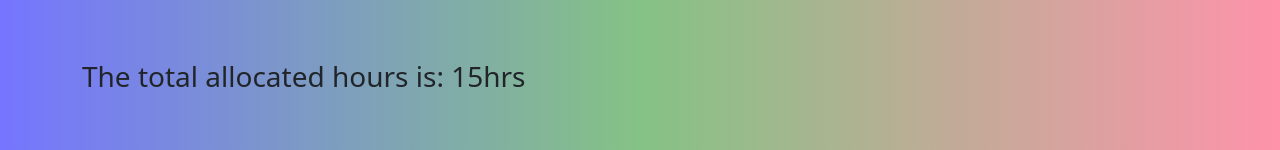
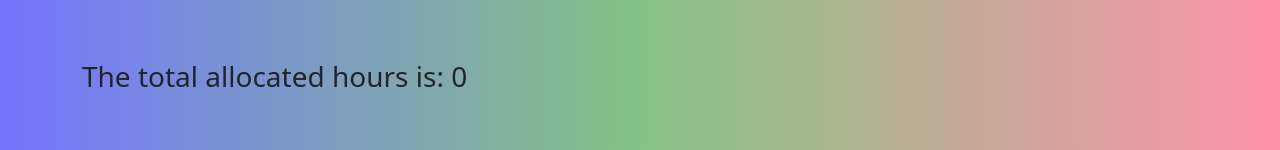
Before and after one commit to prateekkhindri/react-not-to-do-list, a React (Create React App) app: page / in a window 1280 px wide. Shown: the part 343-493 px from the top of the page. Built offline with nearby package versions, Linux system fonts and the light colour scheme.

Commit message:
Total badList and taskList calculation

```diff
--- a/src/App.js
+++ b/src/App.js
@@ -7,16 +7,14 @@ import { TaskList } from "./components/task-list/TaskList";
 import { BadList } from "./components/task-list/BadList";
 import { Title } from "./components/title/Title";
 
+const weeklyHrs = 24 * 7;
+
 const App = () => {
   // 2. State to store all the task Lists values, we create a function addToTaskList
   const [taskList, setTaskList] = useState([]);
 
   // 5.2 Add the item in the bad list, we create a state for the bad list
   const [badList, setBadList] = useState([]);
-
-  const addToTaskList = (newInfo) => {
-    setTaskList([...taskList, newInfo]);
-  };
 
   // 4. Remove item from the task list when the delete button is clicked
 
@@ -57,6 +55,25 @@ const App = () => {
     removeFromBadList(i);
   };
 
+  // 8. Total from the Task and Bad List
+  // 8.1 Total calculation for the Task List
+  const taskListTotalHr = taskList.reduce((acc, item) => acc + +item.hr, 0);
+  // console.log(taskListTotalHr);   // Console shows the hrs concatenating as its a string so we add "+" to the item.hr
+
+  // 8.2 Total calculation for the Bad List
+  const badListTotalHr = badList.reduce((acc, item) => acc + +item.hr, 0);
+  // console.log(taskListTotalHr);   // Console shows the hrs concatenating as its a string so we add "+" to the item.hr
+
+  const ttlHrs = taskListTotalHr + badListTotalHr;
+
+  const addToTaskList = (newInfo) => {
+    if (ttlHrs + +newInfo.hr <= weeklyHrs) {
+      setTaskList([...taskList, newInfo]);
+    } else {
+      alert("You have exceeded the weekly limit of " + weeklyHrs + "hrs");
+    }
+  };
+
   return (
     <div className="wrapper">
       {/* We wrap all the components inside the container */}
@@ -77,6 +94,7 @@ const App = () => {
               taskList={taskList}
               removeFromTaskList={removeFromTaskList}
               shiftToBadList={shiftToBadList}
+              taskListTotalHr={taskListTotalHr}
             />
           </Col>
           <Col md="6">
@@ -84,6 +102,7 @@ const App = () => {
               badList={badList}
               removeFromBadList={removeFromBadList}
               shiftToTaskList={shiftToTaskList}
+              badListTotalHr={badListTotalHr}
             />
           </Col>
         </Row>
@@ -92,7 +111,7 @@ const App = () => {
 
         <Row>
           <Col>
-            <h3 className="mt-5">The total allocated hours is: 15hrs</h3>
+            <h3 className="mt-5">The total allocated hours is: {ttlHrs}</h3>
           </Col>
         </Row>
       </Container>
```
Also changed, not shown: src/components/task-list/BadList.js (+6 -1 lines), src/components/task-list/TaskList.js (+6 -1 lines).
